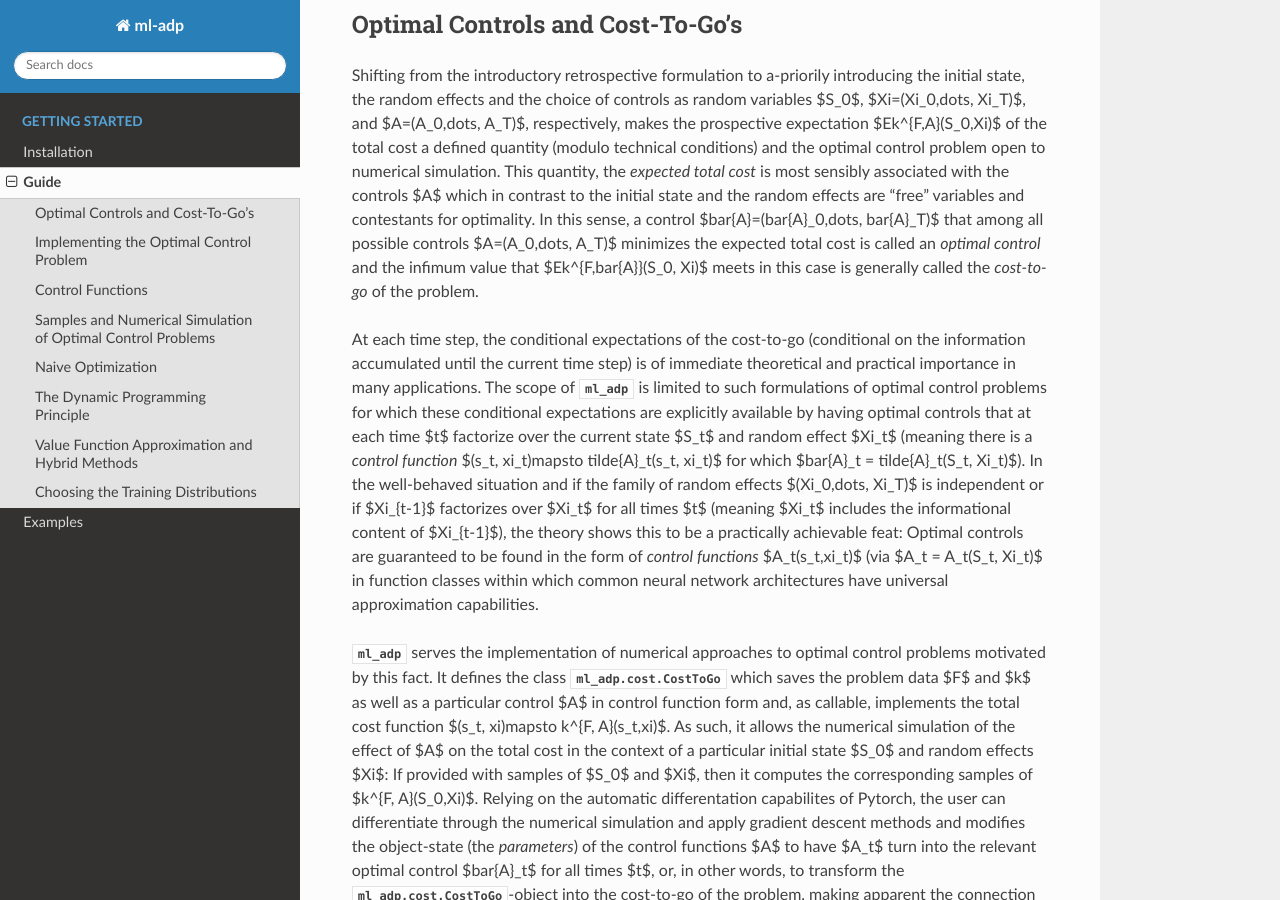
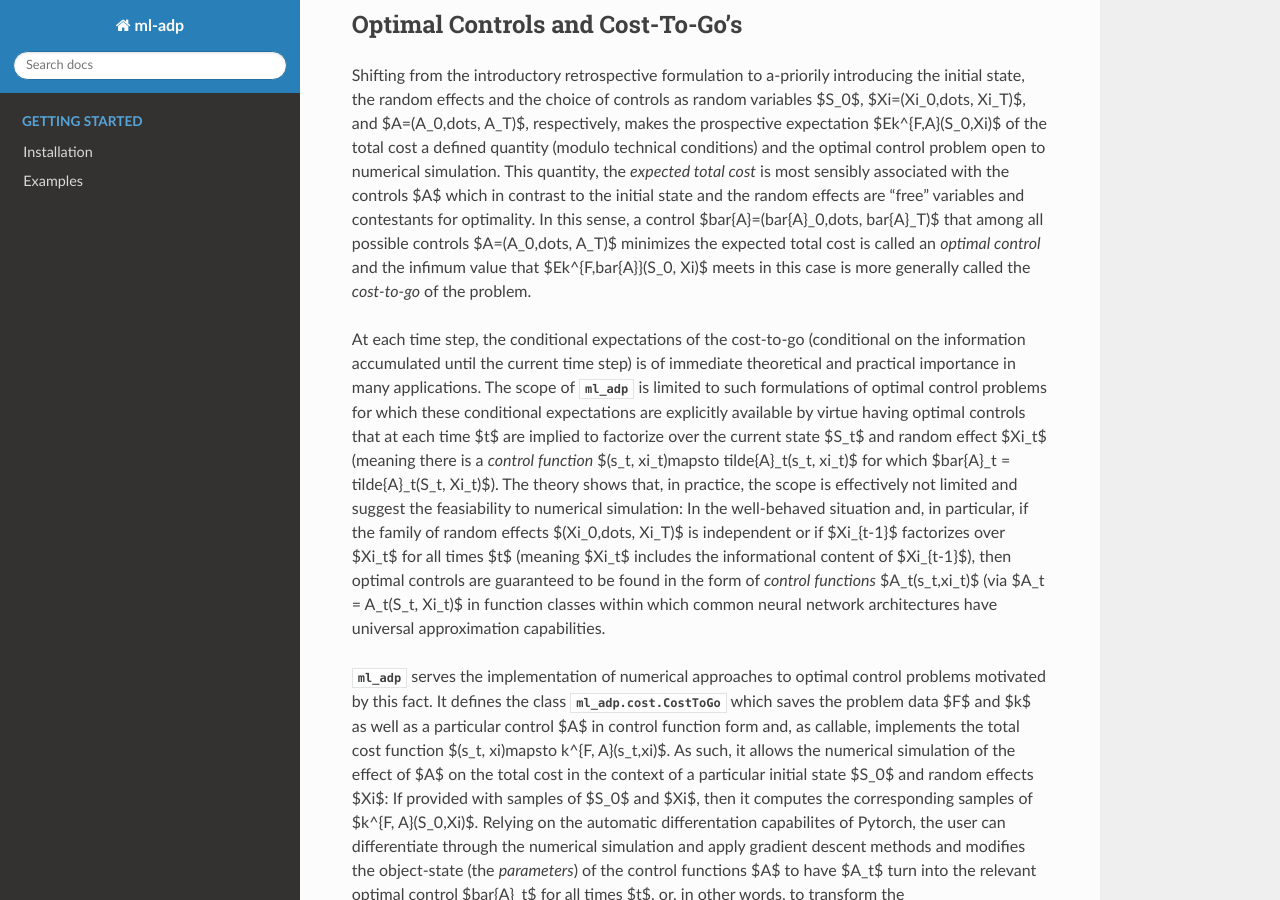
Before and after one commit to rbosh/ml-adp, a Sphinx documentation site: the page built from doc/guide.rst, in a window 1280 px wide and 900 px high, scrolled down 560 px. Built offline with Sphinx 7.4.7 and the Read the Docs theme 2.0.0, drawn with Linux system fonts in a browser that asks for light colours; pages that are not in the unit, such as notebooks, are missing from menus; some of the changed text lies outside the part shown.

Commit message:
Include Autodoc Pages

```diff
--- a/doc/guide.rst
+++ b/doc/guide.rst
@@ -20,15 +20,15 @@
 
 Shifting from the introductory retrospective formulation to a-priorily introducing the initial state, the random effects and the choice of controls as random variables $S_0$, $\Xi=(\Xi_0,\dots, \Xi_T)$, and $A=(A_0,\dots, A_T)$, respectively, makes the prospective expectation $Ek^{F,A}(S_0,\Xi)$ of the total cost a defined quantity (modulo technical conditions) and the optimal control problem open to numerical simulation.
 This quantity, the *expected total cost* is most sensibly associated with the controls $A$ which in contrast to the initial state and the random effects are "free" variables and contestants for optimality.
-In this sense, a control $\bar{A}=(\bar{A}_0,\dots, \bar{A}_T)$ that among all possible controls $A=(A_0,\dots, A_T)$ minimizes the expected total cost is called an *optimal control* and the infimum value that $Ek^{F,\bar{A}}(S_0, \Xi)$ meets in this case is generally called the *cost-to-go* of the problem.
+In this sense, a control $\bar{A}=(\bar{A}_0,\dots, \bar{A}_T)$ that among all possible controls $A=(A_0,\dots, A_T)$ minimizes the expected total cost is called an *optimal control* and the infimum value that $Ek^{F,\bar{A}}(S_0, \Xi)$ meets in this case is more generally called the *cost-to-go* of the problem.
 
 .. Optimal controls are of importance because, first, they may derive their importance from the cost-to-go they imply which often is of importance when the expectation is taken under a measure of practival relevance (e.g. in risk neutral pricing). will have done so, retrospectively, in every scenario.
 .. As a consequence, an accessible form of the optimal control can be of great practical importance as they are guaranteed to perform optimally going forward.
 
 At each time step, the conditional expectations of the cost-to-go (conditional on the information accumulated until the current time step) is of immediate theoretical and practical importance in many applications.
-The scope of :py:mod:`ml_adp` is limited to such formulations of optimal control problems for which these conditional expectations are explicitly available by having optimal controls that at each time $t$ factorize over the current state $S_t$ and random effect $\Xi_t$ (meaning there is a *control function* $(s_t, \xi_t)\mapsto \tilde{A}_t(s_t, \xi_t)$ for which $\bar{A}_t = \tilde{A}_t(S_t, \Xi_t)$).
-In the well-behaved situation and if the family of random effects $(\Xi_0,\dots, \Xi_T)$ is independent or if $\Xi_{t-1}$ factorizes over $\Xi_t$ for all times $t$ (meaning $\Xi_t$ includes the informational content of $\Xi_{t-1}$), the theory shows this to be a practically achievable feat:
-Optimal controls are guaranteed to be found in the form of *control functions* $A_t(s_t,\xi_t)$ (via $A_t = A_t(S_t, \Xi_t)$ in function classes within which common neural network architectures have universal approximation capabilities.
+The scope of :py:mod:`ml_adp` is limited to such formulations of optimal control problems for which these conditional expectations are explicitly available by virtue having optimal controls that at each time $t$ are implied to factorize over the current state $S_t$ and random effect $\Xi_t$ (meaning there is a *control function* $(s_t, \xi_t)\mapsto \tilde{A}_t(s_t, \xi_t)$ for which $\bar{A}_t = \tilde{A}_t(S_t, \Xi_t)$).
+The theory shows that, in practice, the scope is effectively not limited and suggest the feasiability to numerical simulation:
+In the well-behaved situation and, in particular, if the family of random effects $(\Xi_0,\dots, \Xi_T)$ is independent or if $\Xi_{t-1}$ factorizes over $\Xi_t$ for all times $t$ (meaning $\Xi_t$ includes the informational content of $\Xi_{t-1}$), then optimal controls are guaranteed to be found in the form of *control functions* $A_t(s_t,\xi_t)$ (via $A_t = A_t(S_t, \Xi_t)$ in function classes within which common neural network architectures have universal approximation capabilities.
 
 :py:mod:`ml_adp` serves the implementation of numerical approaches to optimal control problems motivated by this fact.
 It defines the class :class:`ml_adp.cost.CostToGo` which saves the problem data $F$ and $k$ as well as a particular control $A$ in control function form and, as callable, implements the total cost function $(s_t, \xi)\mapsto k^{F, A}(s_t,\xi)$.
@@ -96,7 +96,7 @@
 Control Functions
 -----------------
 
-The ``cost_to_go`` is still incomplete in the sense that with the control functions all set to ``None`` it would not provide any control argument to the state and cost functions at each step.
+The ``cost_to_go`` is still incomplete in the sense that, with the control functions all set to ``None``, it would not provide any control argument to the state and cost functions at each step.
 With the goal being to provide :code:`cost_to_go` with such control functions $\bar{A}_0(s_0, \xi_0), \dots, \bar{A}_T(s_t, \xi_T)$ that make it the cost-to-go $k^{F, \bar{A}}(s_0,\xi)$ of the optimal control problem, the machine learning approach consists of, first, filling :py:attr:`ml_adp.cost.CostToGo.cost_functions` with arbitrary neural networks $A^{\theta_0}_0(s_0,\xi_0),\dots, A^{\theta_T}_T(s_T,\xi_T)$ and, after, relying on gradient-descent algorithms to alter the neural networks' parameters $\theta_0,\dots,\theta_T$ to ultimately have them implement optimal controls.
 
 :py:mod:`ml_adp` facilitates this approach by integrating natively into Pytorch, meaning :class:`ml_adp.cost.CostToGo` to be a :class:`torch.nn.Module` that properly registers other user-defined :class:`torch.nn.Module`'s in the defining functions attributes as submodules.
```
Also changed, not shown: doc/index.rst (+11 -1 lines), doc/examples/option_hedging.ipynb.
